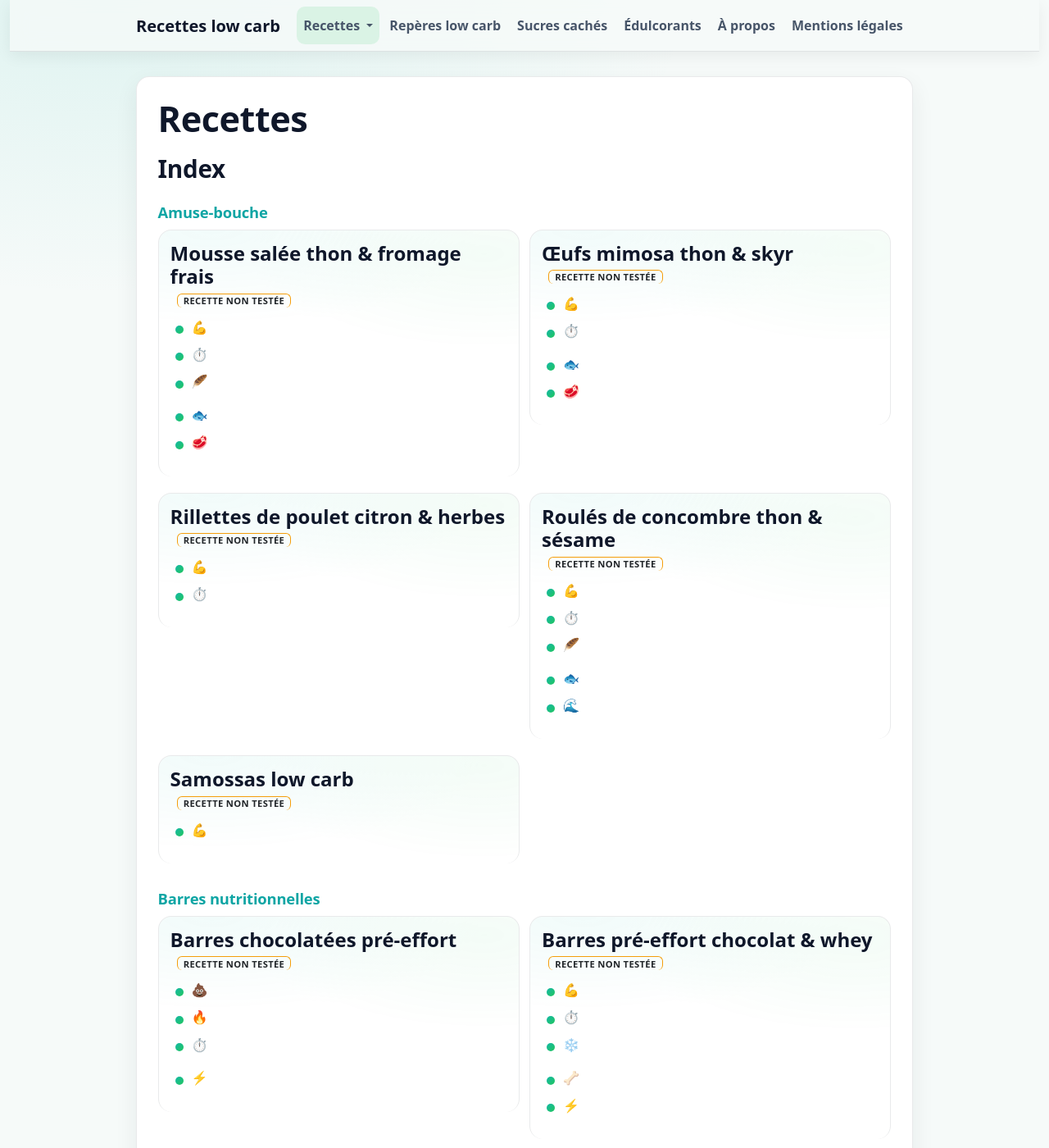
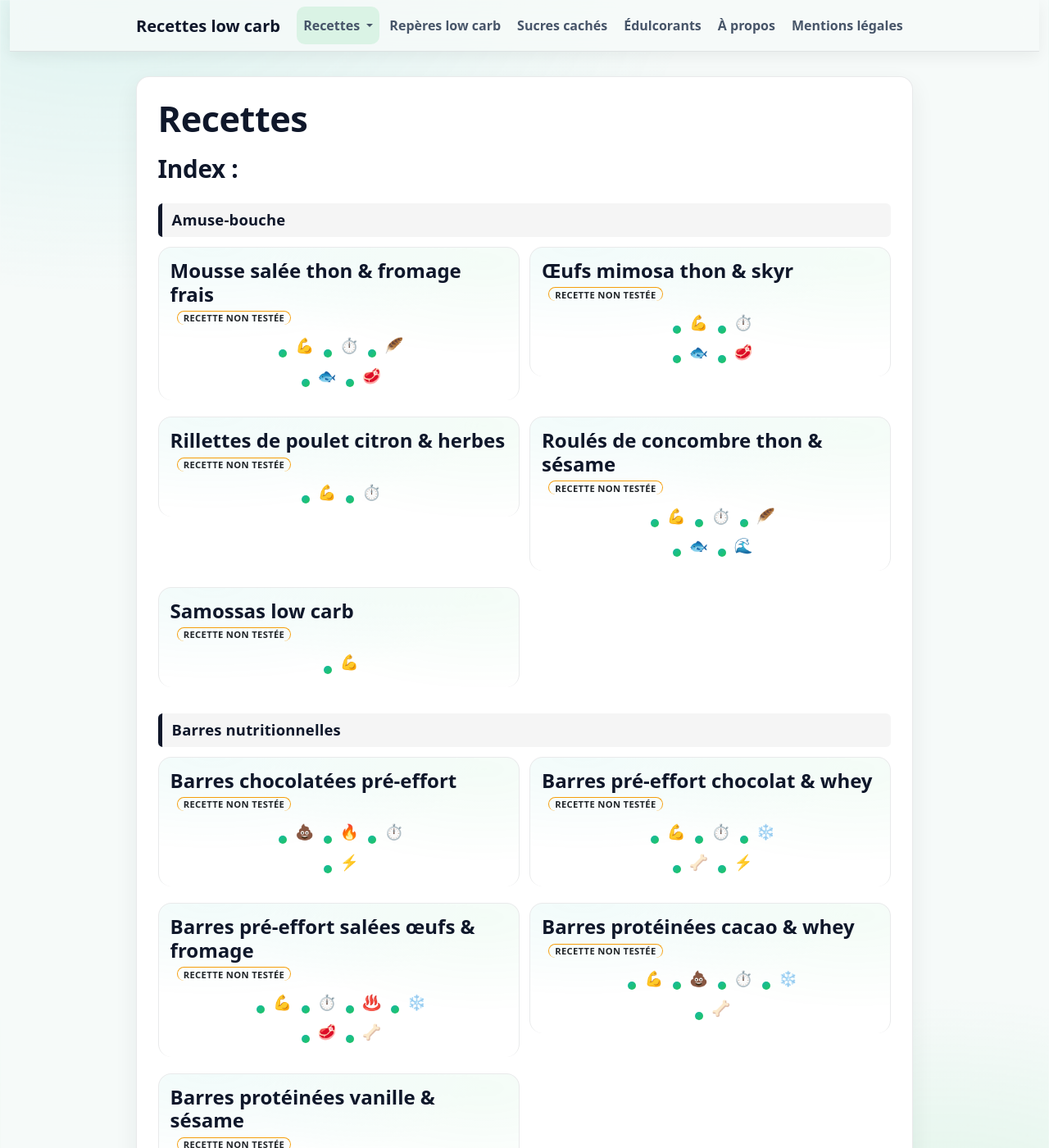
Before and after one commit to laurie-boissay/laurie-boissay.github.io, a Jekyll site: the page built from index.html, in a window 1280 px wide and 1400 px high. Shown: the whole window at 82% size. Built offline with Jekyll 4.4.1, drawn with Linux system fonts in a browser that asks for light colours.

Commit message:
random pick

```diff
--- a/index.html
+++ b/index.html
@@ -9,7 +9,7 @@ body_id: "home"
 ---
 
 <section id="index">
-  <h2>Index</h2>
+  <h2>Index :</h2>
 
   <!-- Suggestion aléatoire -->
   <div class="mb-4">
--- a/style.css
+++ b/style.css
@@ -594,4 +594,163 @@ a, a *{
   border: 1px solid #f59e0b;
 
   padding: .15rem .45rem;
-  border-radius:
+  border-radius: 999px;
+}
+
+/* Badge "Recette non testée" dans le tirage aléatoire */
+#random-pick .badge.bg-warning {
+  font-size: .65rem;
+  font-weight: 500;
+
+  color: #64748b;
+  background-color: #f1f5f9;
+  border: none;
+
+  padding: .1rem .4rem;
+  border-radius: 6px;
+}
+
+
+/* =========================================================
+   BADGES (emoji) — CORRIGÉ : wrap + centré
+   Utilisé :
+   - dans les cartes (2 lignes tags/micros)
+   - sous le random pick (lignes)
+   - dans tes liens fixes (si tu réutilises la même classe)
+   ========================================================= */
+
+.recipe-badges-line{
+  display:flex;
+  flex-wrap: wrap;          /* ✅ autorise retour à la ligne */
+  justify-content: center;  /* ✅ centre horizontalement */
+  align-items: center;
+
+  gap: .35rem;
+  list-style:none;
+  padding: 0;
+  margin: .25rem 0 0 0;
+
+  overflow-x: visible;      /* ✅ plus de scroll horizontal */
+  -webkit-overflow-scrolling: auto;
+}
+
+.recipe-badges-line li{
+  display:flex;
+  align-items:center;
+  font-size: 1.15rem;
+  line-height: 1;
+  white-space: nowrap;
+}
+
+.recipe-badges-line.is-empty{
+  min-height: 1.6rem;
+}
+
+/* Le random pick est déjà centré par design, on laisse (redondant mais OK) */
+.pick-card .recipe-badges-line{
+  justify-content: center;
+}
+
+/* Si tu as des liens autour des emojis (badges cliquables) */
+.recipe-badges-line a{
+  display:inline-flex;
+  align-items:center;
+  justify-content:center;
+  text-decoration:none !important;
+  border-bottom:none !important;
+  background: transparent !important;
+  padding: .1rem .2rem;
+  border-radius: 10px;
+}
+
+.recipe-badges-line a:hover{
+  background: rgba(20,184,166,.10) !important;
+}
+
+
+/* =========================================================
+   (Optionnel) Si tu utilises encore .random-pick-badges ailleurs
+   - conservé mais rendu cohérent avec le wrap/centrage
+   ========================================================= */
+
+.random-pick-badges{
+  display: block;
+  margin-top: .5rem;
+}
+
+.random-pick-badges .badges-line{
+  display: flex;
+  flex-wrap: wrap;
+  justify-content: center;
+  gap: .35rem;
+  margin: .15rem 0;
+}
+
+.random-pick-badges .badge{
+  display: inline-flex;
+  align-items: center;
+  justify-content: center;
+  min-width: 2rem;
+  padding: .15rem .4rem;
+  border-radius: .6rem;
+  text-decoration: none;
+}
+
+.random-pick-badges .badge-empty{
+  display: none;
+}
+
+/* Page INDEX */
+/* Badges */
+.recipe-badges-line{
+display:flex;
+flex-wrap:nowrap;
+gap:.35rem;
+list-style:none;
+padding:0;
+margin:.25rem 0 0 0;
+overflow-x:auto;
+-webkit-overflow-scrolling: touch;
+}
+.recipe-badges-line li{
+display:flex;
+align-items:center;
+font-size:1.15rem;
+line-height:1;
+white-space:nowrap;
+}
+.recipe-badges-wrap{
+margin-top:.35rem;
+}
+
+/* Liens badges (clicables) */
+.recipe-badges-line a.badge-link-outside{
+text-decoration:none;
+border-bottom:none;
+display:inline-flex;
+align-items:center;
+justify-content:center;
+min-width:2rem;
+}
+
+/* Blocs badges fixes sous le random pick */
+.random-pick-links{
+margin-top:.5rem;
+}
+
+/* Catégories plus visibles */
+.recipe-category-title{
+margin-top: 1.25rem;
+margin-bottom: .75rem;
+padding: .6rem .75rem;
+border-left: .35rem solid currentColor;
+background: rgba(0,0,0,.04);
+border-radius: .35rem;
+font-weight: 800;
+letter-spacing: .2px;
+}
+.recipe-category-title a{
+text-decoration: none;
+border-bottom: none;
+color: inherit;
+}
```
